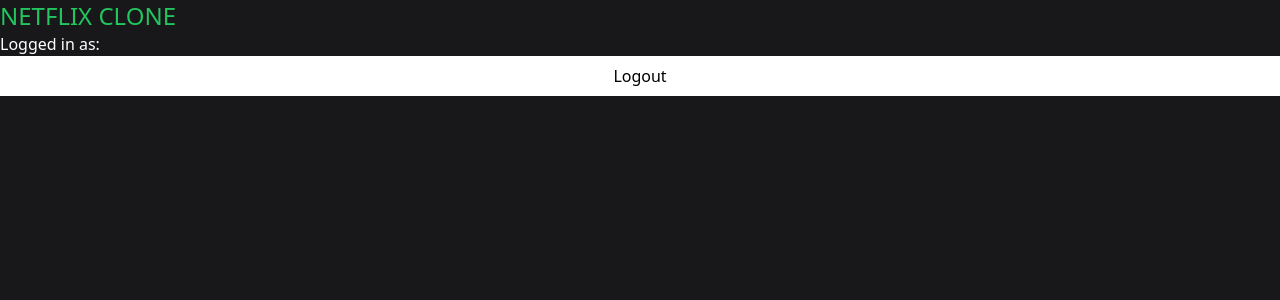
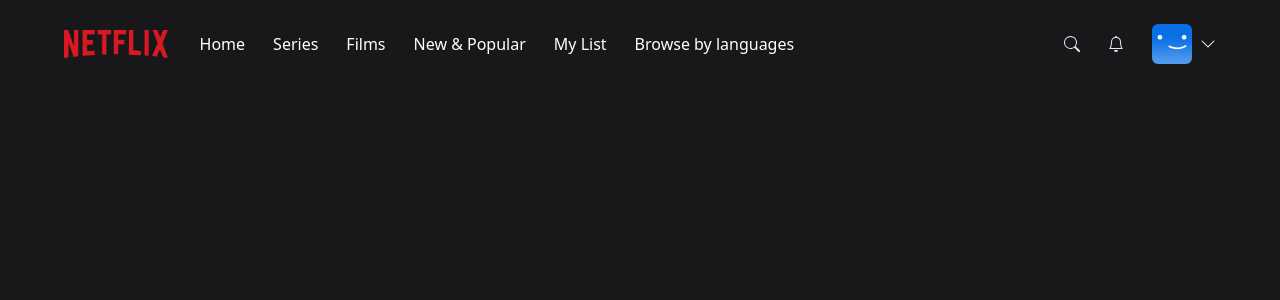
Before and after one commit to LuisHBeck/netflix-clone, a Next.js app: page / in a window 1280 px wide. Shown: the top 300 px of the page. Built offline with nearby package versions, Linux system fonts and the light colour scheme; no server answers; the database is empty; sample sign-in values are in the browser's storage.

Commit message:
feat: navbar

```diff
--- /dev/null
+++ b/components/AccountMenu.tsx
@@ -0,0 +1,39 @@
+/* eslint-disable @next/next/no-img-element */
+import { signOut } from "next-auth/react";
+import React from "react";
+
+interface AccountMenuProps {
+	visible?: boolean;
+}
+
+const AccountMenu: React.FC<AccountMenuProps> = ({ visible }) => {
+	if (!visible) {
+		return null;
+	}
+
+	return (
+		<div className="bg-black w-56 absolute top-14 right-0 py-5 flex-col border-2 border-gray-800 flex">
+			<div className="flex flex-col gap-3">
+				<div className="px-3 grop/item flex flex-row gap-3 items-center w-full">
+					<img
+						className="w-8 rounded-md"
+						src="/images/default-blue.png"
+						alt="ProfilePicture"
+					/>
+					<p className="text-white text-sm group-hover/item:underline">
+						Username
+					</p>
+				</div>
+				<hr className="bg-gray-600 border-0 h-px my-4" />
+				<div
+					onClick={() => signOut()}
+					className="px-3 text-center text-white text-sm hover:underline"
+				>
+					Sign out of Netflix
+				</div>
+			</div>
+		</div>
+	);
+};
+
+export default AccountMenu;
--- /dev/null
+++ b/components/MobileMenu.tsx
@@ -0,0 +1,34 @@
+import React from "react";
+
+interface MobileMenuProps {
+	visible?: boolean;
+}
+
+const MobileMenu: React.FC<MobileMenuProps> = ({ visible }) => {
+	if (!visible) {
+		return null;
+	}
+
+	return (
+		<div className="bg-black w-56 absolute top-8 left-0 py-5 flex-col border-2 border-gray-800 flex">
+			<div className="flex flex-col gap-4">
+				<div className="px-3 text-center text-white hover:underline">Home</div>
+				<div className="px-3 text-center text-white hover:underline">
+					Series
+				</div>
+				<div className="px-3 text-center text-white hover:underline">Films</div>
+				<div className="px-3 text-center text-white hover:underline">
+					New & Popular
+				</div>
+				<div className="px-3 text-center text-white hover:underline">
+					My List
+				</div>
+				<div className="px-3 text-center text-white hover:underline">
+					Browse by languages
+				</div>
+			</div>
+		</div>
+	);
+};
+
+export default MobileMenu;
--- /dev/null
+++ b/components/Navbar.tsx
@@ -0,0 +1,117 @@
+/* eslint-disable @next/next/no-img-element */
+import { useCallback, useEffect, useState } from "react";
+
+import MobileMenu from "./MobileMenu";
+import NavbarItem from "./NavbarItem";
+import AccountMenu from "./AccountMenu";
+
+import { BsChevronDown, BsSearch, BsBell } from "react-icons/bs";
+
+const TOP_OFFSET = 66;
+
+const Navbar = () => {
+	const [showMobileMenu, setShowMobileMenu] = useState(false);
+	const [showAccountMenu, setShowAccountMenu] = useState(false);
+	const [showBackground, setShowBackground] = useState(false);
+
+	useEffect(() => {
+		const handleScroll = () => {
+			if (window.scrollY >= TOP_OFFSET) {
+				setShowBackground(true);
+			} else {
+				setShowBackground(false);
+			}
+		};
+
+		window.addEventListener("scroll", handleScroll);
+
+		return () => {
+			window.removeEventListener("scroll", handleScroll);
+		};
+	}, []);
+
+	const toggleMobileMenu = useCallback(() => {
+		setShowMobileMenu((prev) => !prev);
+	}, []);
+
+	const toggleAccountMenu = useCallback(() => {
+		setShowAccountMenu((prev) => !prev);
+	}, []);
+
+	return (
+		<nav className="w-full fixed z-40">
+			<div
+				className={`
+        px-4
+        md:px-16
+        py-6
+        flex
+        flex-row
+        items-center
+        transition
+        duration-500
+        ${showBackground ? "bg-zinc-900 bg-opacity-90" : ""}
+        `}
+			>
+				<img className="h-4 lg:h-7" src="/images/logo.png" alt="Logo" />
+				<div
+					className="
+            flex-row
+            ml-8
+            gap-7
+            hidden
+            lg:flex
+          "
+				>
+					<NavbarItem label="Home" />
+					<NavbarItem label="Series" />
+					<NavbarItem label="Films" />
+					<NavbarItem label="New & Popular" />
+					<NavbarItem label="My List" />
+					<NavbarItem label="Browse by languages" />
+				</div>
+
+				<div
+					onClick={toggleMobileMenu}
+					className="lg:hidden flex flex-row items-center gap-2 ml-8 cursor-pointer relative"
+				>
+					<p className="text-white text-sm"> Browse </p>
+					<BsChevronDown
+						className={`text-white transition ${
+							showMobileMenu ? "rotate-180" : "rotate-0"
+						}`}
+					/>
+					<MobileMenu visible={showMobileMenu} />
+				</div>
+
+				<div className="flex flex-row ml-auto gap-7 items-center">
+					<div className="text-gray-200 hover:text-gray-300 cursor-pointer transition">
+						<BsSearch />
+					</div>
+
+					<div className="text-gray-200 hover:text-gray-300 cursor-pointer transition">
+						<BsBell />
+					</div>
+
+					<div
+						onClick={toggleAccountMenu}
+						className="flex flex-row items-center gap-2 cursor-pointer relative"
+					>
+						<div className="w-6 h-6 lg:w-10 lg:h-10 rounded-md overflow-hidden">
+							<img src="/images/default-blue.png" alt="ProfilePicture" />
+						</div>
+
+						<BsChevronDown
+							className={`text-white transition ${
+								showAccountMenu ? "rotate-180" : "rotate-0"
+							}`}
+						/>
+						<AccountMenu visible={showAccountMenu} />
+					</div>
+				</div>
+			</div>
+		</nav>
+	);
+};
+
+export default Navbar;
--- /dev/null
+++ b/components/NavbarItem.tsx
@@ -0,0 +1,15 @@
+import React from "react";
+
+interface NavbarItemProps {
+	label: string;
+}
+
+const NavbarItem: React.FC<NavbarItemProps> = ({ label }) => {
+	return (
+		<div className="text-white cursor-pointer hover:text-gray-300 transition">
+			{label}
+		</div>
+	);
+};
+
+export default NavbarItem;
--- a/pages/index.tsx
+++ b/pages/index.tsx
@@ -1,7 +1,7 @@
 import { NextPageContext } from "next";
-import { getSession, signOut } from "next-auth/react";
+import { getSession } from "next-auth/react";
 
-import useCurrentUser from "@/hooks/useCurrentUser";
+import Navbar from "@/components/Navbar";
 
 export async function getServerSideProps(context: NextPageContext) {
 	const session = await getSession(context);
@@ -21,16 +21,9 @@
 }
 
 export default function Home() {
-	const { data: user } = useCurrentUser();
-
 	return (
 		<>
-			<h1 className="text-2xl text-green-500"> NETFLIX CLONE </h1>
-			<p className="text-white"> Logged in as: {user?.username} </p>
-			<button className="h-10 w-full bg-white" onClick={() => signOut()}>
-				{" "}
-				Logout{" "}
-			</button>
+			<Navbar />
 		</>
 	);
 }
```
